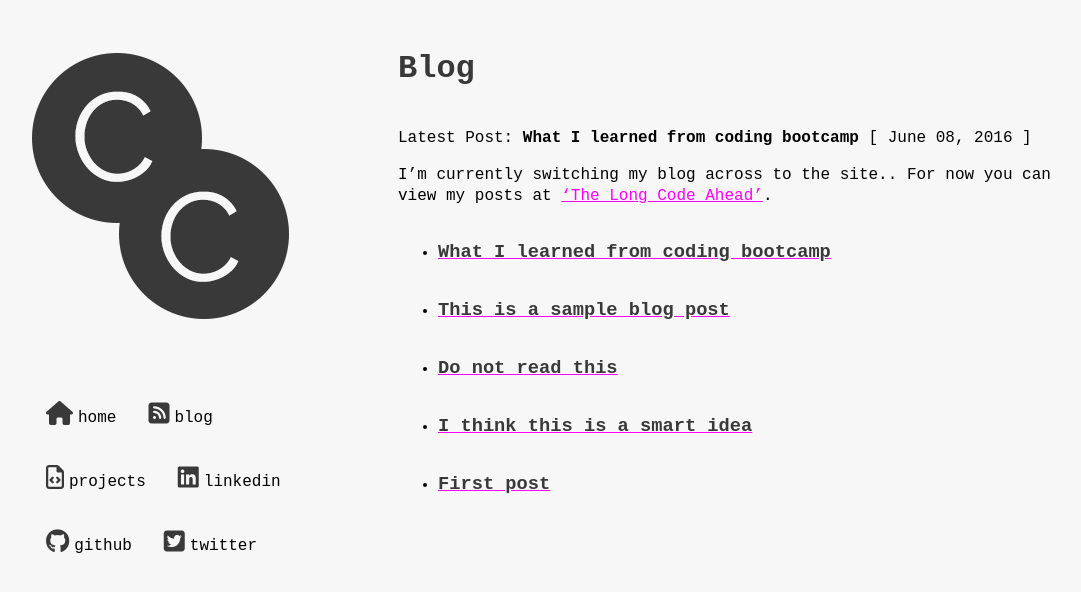
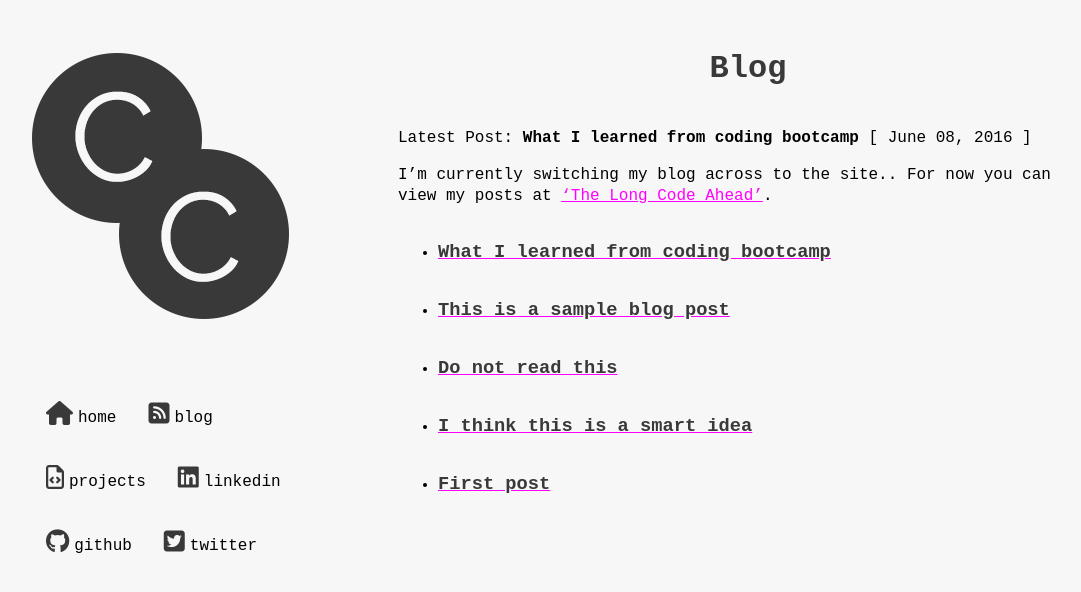
Before and after one commit to chansecampbell/chansecampbell.github.io, a Jekyll site: the page built from blog/index.html, in a window 1280 px wide. Shown: the top 592 px of the page, without its empty margins (32-1113 px from the left). Built offline with Jekyll 4.4.1, drawn with Linux system fonts in a browser that asks for light colours; nearby versions of some CDN libraries.

Commit message:
Aligned some front page content.

```diff
--- a/_layouts/default.html
+++ b/_layouts/default.html
@@ -58,7 +58,7 @@
   </div>
   <div class="wrapper">
     <!--<h1><marquee scrolldelay="60">otter pop - the world's greatest jekyll theme</marquee></h1>-->
-    <h1>Chanse Campbell [Web Developer]</h1>
+    <h1 class="header-name">Chanse Campbell [Web Developer]</h1>
 
     {{ content }}
   </div>
--- a/_layouts/post.html
+++ b/_layouts/post.html
@@ -59,7 +59,7 @@
 
   <div class="wrapper">
     <!--<h1><marquee scrolldelay="60">otter pop - the world's greatest jekyll theme</marquee></h1>-->
-    <h1>{{ page.title }}</h1>
+    <h1 class="header-name">{{ page.title }}</h1>
 
     <div class="post-body">
       {{ content }}
--- a/css/styles.css
+++ b/css/styles.css
@@ -6,6 +6,11 @@ html {
 
 h1, h2, h3 {
   color: #393939;
+}
+
+.header-name {
+  text-align: center;
+  max-width: 700px;
 }
 
 .sidebar {
@@ -58,6 +63,10 @@ span.fa {
 
 #profile-box {
 text-align: center;
+}
+
+.front-page-content p {
+  text-align: center
 }
 
 
@@ -262,7 +271,7 @@ i {
   .wrapper {
     margin-left: auto;
     margin-right: auto;
-    max-width: 29rem;
+    max-width: 39rem;
   }
 
   .wrapper h1 {
@@ -300,9 +309,14 @@ i {
     font-size: 0.7em;
   }
 
+  span.fa {
+    font-size: 2em;
+    padding-right: 5px;
+  }
+
   .logo img {
     display: block;
-    max-width: 100%;
+    max-width: 50%;
     margin: 4rem auto 0;
   }
 }
@@ -314,7 +328,7 @@ i {
   }
 
   .logo img {
-    max-width: 60%;
+    max-width: 50%;
   }
 
   i {
@@ -334,4 +348,8 @@ i {
     font-size: 3em;
     padding-right: 5px;
   }
+
+  .nav a {
+    margin-right: 20px;
+  }
 }
--- a/index.html
+++ b/index.html
@@ -13,10 +13,10 @@ layout: default
 
    <p>Having just finished three months of training at General Assembly, I'm currently staying on as a Teaching Assistant whilst still looking for freelance work opportunities within the industry. Feel free to reach out to me if you'd like to have a chat about working together.</p>
 
-   <li class="post-link">
+<!--    <li class="post-link">
      <h3>Did you know!</h3>
      <p>I blog about code. Check out my most recent posts <a href="/blog"><strong>here</strong></a> OR my previous posts on my old site <a href="http://www.thelongcodeahead.com" target="_blank"><strong>here</strong></a>.</p>
-   </li>
+   </li> -->
 
  <br>
  <hr>
```
